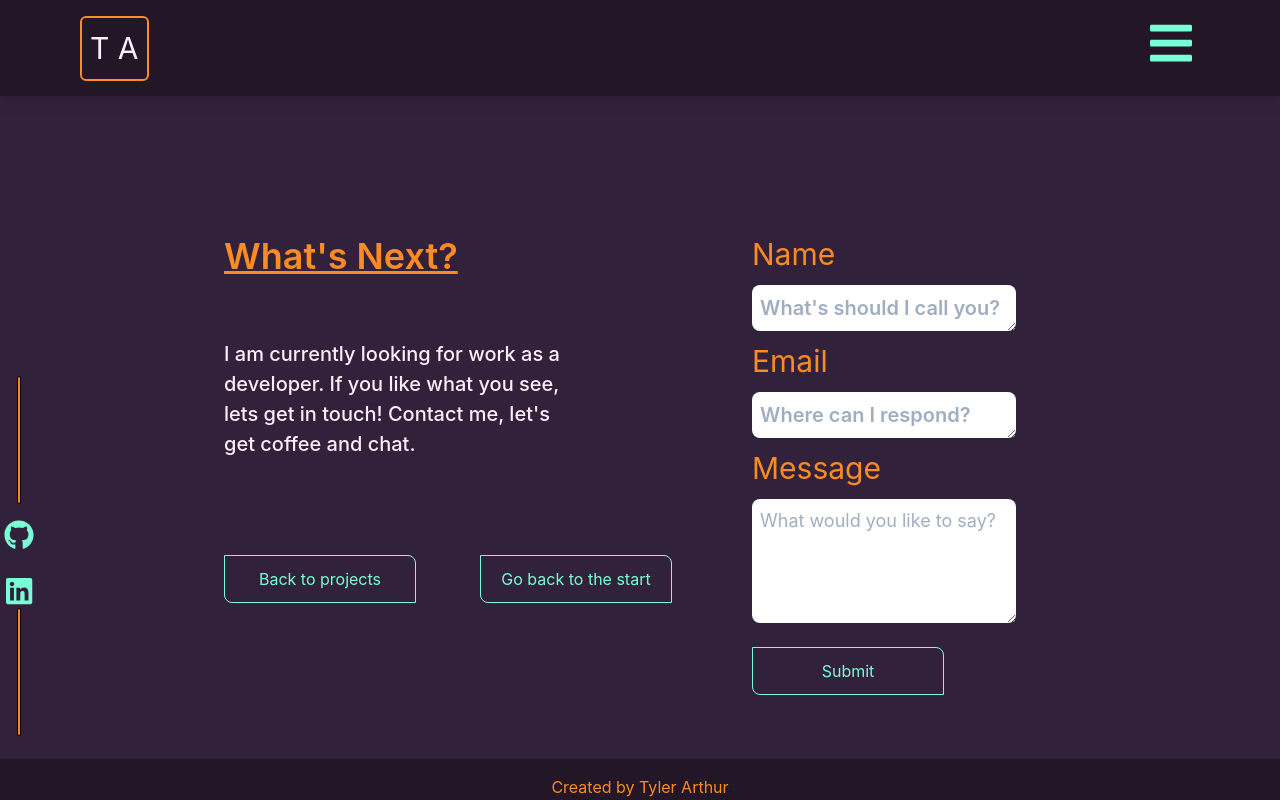
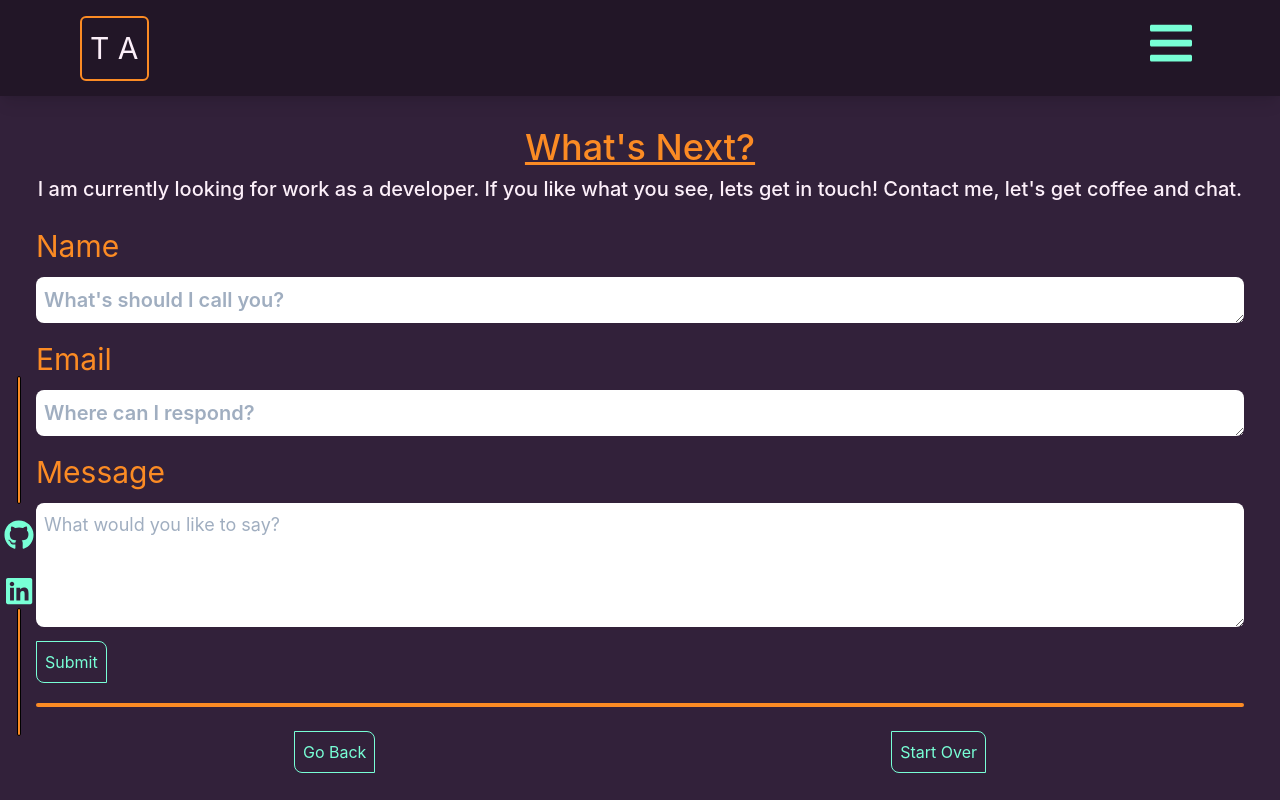
Before and after one commit to tyler-arthur/dev-portfolio, a React (Create React App) app: page /contact in a window 1280 px wide. Built offline with nearby package versions, Linux system fonts and the light colour scheme.

Commit message:
minor design fixes

```diff
--- a/src/components/pages/AboutMe.js
+++ b/src/components/pages/AboutMe.js
@@ -6,15 +6,13 @@ const AboutMe = () => {
   console.log(Me)
 
   return (
-    <React.Fragment>
-      <div className="flex flex-col mx-3 p-6">
+    <div className="flex flex-col justify-center mx-3 p-6">
       <div className="text-center space-y-3">
         <h1 className="text-4xl font-bold text-custom-orange underline">About</h1>
-
         <p className="text-lg text-custom-lavender">
           Hey there! In case you missed it, my name is Tyler. I am a full-stack web developer with expertise in customer service which ensures that my team delivers exactly what the customer wants.
         </p>
-          <div className="block h-64 w-64 m-4 rounded-full overflow-hidden">
+        <div className="h-64 w-64 m-4 rounded-full overflow-hidden">
           <img className="h-full w-full object-top object-cover"
             src={"/static/media/img_1128conv_large_1.1a6a8872.jpg"}
             alt="me"
@@ -31,8 +29,8 @@ const AboutMe = () => {
         </p>
         <div className="h-1 w-full rounded-full bg-custom-orange"></div>
         <h1 className="text-lg text-custom-lavender">Some technologies I like to leverage are:</h1>
-          <div className="flex flex-col justify-around">
-            <div className="flex flex-col space-y-1">
+      </div>
+      <div className="flex flex-col text-center space-y-1">
         <span className="text-custom-orange text-lg"><i className="fab fa-js-square text-2xl text-custom-orange"></i> JavaScript</span>
         <span className="text-custom-orange text-lg"><i className="fab fa-react text-2xl text-custom-orange"></i> React</span>
         <span className="text-custom-orange text-lg"><i className="fab fa-envira text-2xl text-custom-orange"></i> MongoDb</span>
@@ -40,7 +38,7 @@ const AboutMe = () => {
         <span className="text-custom-orange text-lg"><i className="fas fa-server text-2xl text-custom-orange"></i> Express</span>
         <span className="text-custom-orange text-lg"><i className="fab fa-css3-alt text-2xl text-custom-orange"></i> Multiple CSS Frameworks</span>
       </div>
-          </div>
+      <div className="h-1 w-full my-4 rounded-full bg-custom-orange"></div>
       <div className="flex justify-around">
         <Link to="/">
           <button className="flex-wrap flex-shrink p-2 border border-custom-aqua text-custom-aqua rounded-tr-lg rounded-bl-lg focus:outline-none focus:shadow-outline">
@@ -54,8 +52,6 @@ const AboutMe = () => {
         </Link>
       </div>
     </div>
-      </div>
-    </React.Fragment>
   );
 }
 
--- a/src/components/pages/Contact.js
+++ b/src/components/pages/Contact.js
@@ -20,36 +20,22 @@ const Contact = () => {
   );
 
   return (
-    <div className="flex justify-around mt-10">
-      <div className="flex flex-col items-start justify-center w-2/3 ml-56">
-        <h1 className="w-2/3 text-4xl font-semibold text-custom-orange underline mb-10">
+    <div className="flex flex-col mx-3 p-6">
+      <div className="text-center">
+        <h1 className="text-4xl font-medium text-custom-orange underline">
           What's Next?
         </h1>
-        <p className="w-2/3 self-start text-xl font-medium text-custom-lavender mt-4">
+        <p className="text-xl font-medium text-custom-lavender">
           I am currently looking for work as a developer. If you like what you see, lets get in touch! Contact me, let's get coffee and chat.
         </p>
-        <div className="flex w-2/3">
-          <Link to="/projects">
-            <button className={`w-48 h-12 border border-custom-aqua text-custom-aqua rounded-tr-lg rounded-bl-lg mt-24 mr-16 focus:outline-none focus:shadow-outline`}>
-              Back to projects
-            </button>
-          </Link>
-          <Link to="/">
-            <button className={`w-48 h-12 border border-custom-aqua text-custom-aqua rounded-tr-lg rounded-bl-lg mt-24 focus:outline-none focus:shadow-outline`}>
-              Go back to the start
-            </button>
-          </Link>
       </div>
-      </div>
-        <div className="w-2/3 self-center mt-24">
-          <form className="flex flex-col justify-center items-start "
-            onSubmit={handleSubmit}
-          >
-            <label className="text-3xl text-custom-orange" for="name">
+      <form className="py-5"
+        onSubmit={handleSubmit}>
+        <label className="text-3xl text-custom-orange" htmlFor="name">
           Name
         </label>
         <textarea
-              className="w-1/2 text-xl font-semibold rounded-lg text-justify text-center p-2 my-2 focus:outline-none focus:shadow-outline"
+          className=" text-xl font-semibold w-full rounded-lg text-justify text-center p-2 my-2 focus:outline-none focus:shadow-outline"
           name="name"
           type="text"
           placeholder="What's should I call you?"
@@ -58,11 +44,11 @@ const Contact = () => {
           rows="1"
           required
         ></textarea>
-            <label className="text-3xl text-custom-orange" for="email">
+        <label className="text-3xl text-custom-orange" htmlFor="email">
           Email
         </label>
         <textarea
-            className="w-1/2 text-xl font-semibold rounded-lg text-justify text-center p-2 my-2 focus:outline-none focus:shadow-outline"
+        className=" text-xl font-semibold w-full rounded-lg text-justify text-center p-2 my-2 focus:outline-none focus:shadow-outline"
           name="email"
           type="email"
           placeholder="Where can I respond?"
@@ -71,11 +57,11 @@ const Contact = () => {
           rows="1"
           required
         ></textarea>
-            <label className="text-3xl text-custom-orange" for="message">
+        <label className="text-3xl text-custom-orange" htmlFor="message">
           Message
         </label>
         <textarea
-            className="w-1/2 text-lg rounded-lg text-justify text-center p-2 my-2 focus:outline-none focus:shadow-outline"
+        className=" text-lg w-full rounded-lg text-justify text-center p-2 my-2 focus:outline-none focus:shadow-outline"
           name="message"
           type="text"
           placeholder="What would you like to say?"
@@ -84,9 +70,21 @@ const Contact = () => {
           rows="4"
           required
         ></textarea>
-            <button className="w-48 h-12 border border-custom-aqua text-custom-aqua rounded-tr-lg rounded-bl-lg mt-4 focus:outline-none focus:shadow-outline"
+        <button className="flex-wrap flex-shrink p-2 border border-custom-aqua text-custom-aqua rounded-tr-lg rounded-bl-lg focus:outline-none focus:shadow-outline"
         >Submit</button>
       </form>
+      <div className="h-1 w-full rounded-full bg-custom-orange"></div>
+      <div className="flex justify-around mt-6">
+        <Link to="/projects">
+          <button className="flex-wrap flex-shrink p-2 border border-custom-aqua text-custom-aqua rounded-tr-lg rounded-bl-lg focus:outline-none focus:shadow-outline">
+            Go Back
+          </button>
+        </Link>
+        <Link to="/">
+          <button className="flex-grow flex-shrink p-2 border border-custom-aqua text-custom-aqua rounded-tr-lg rounded-bl-lg focus:outline-none focus:shadow-outline">
+            Start Over
+          </button>
+        </Link>
       </div>
     </div>
   );
```
Lines whose indentation alone changed are shown as unchanged.
